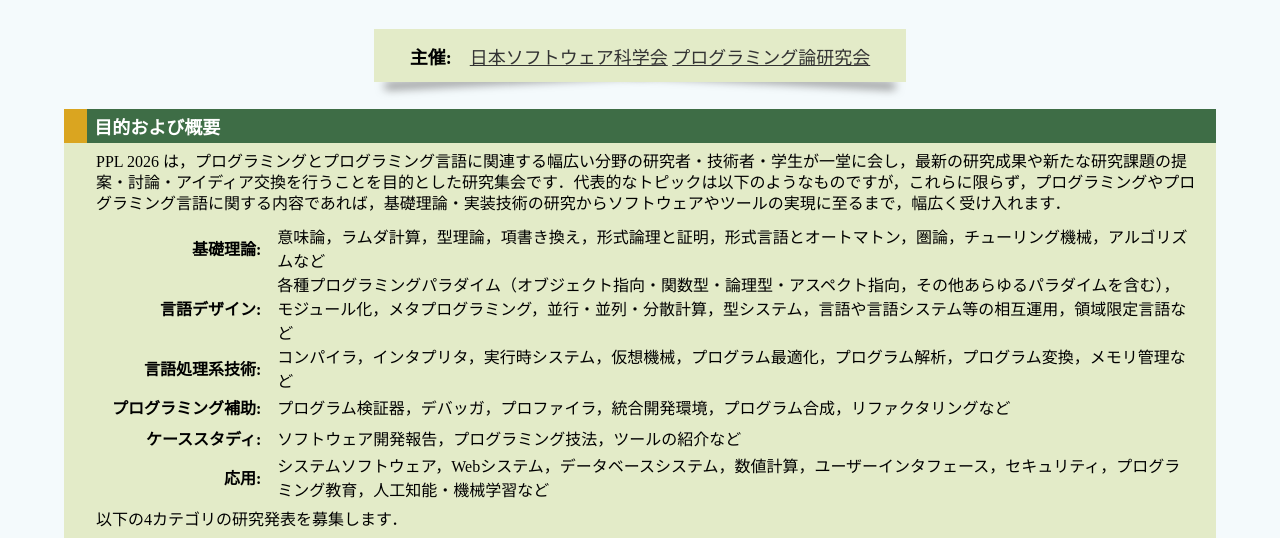
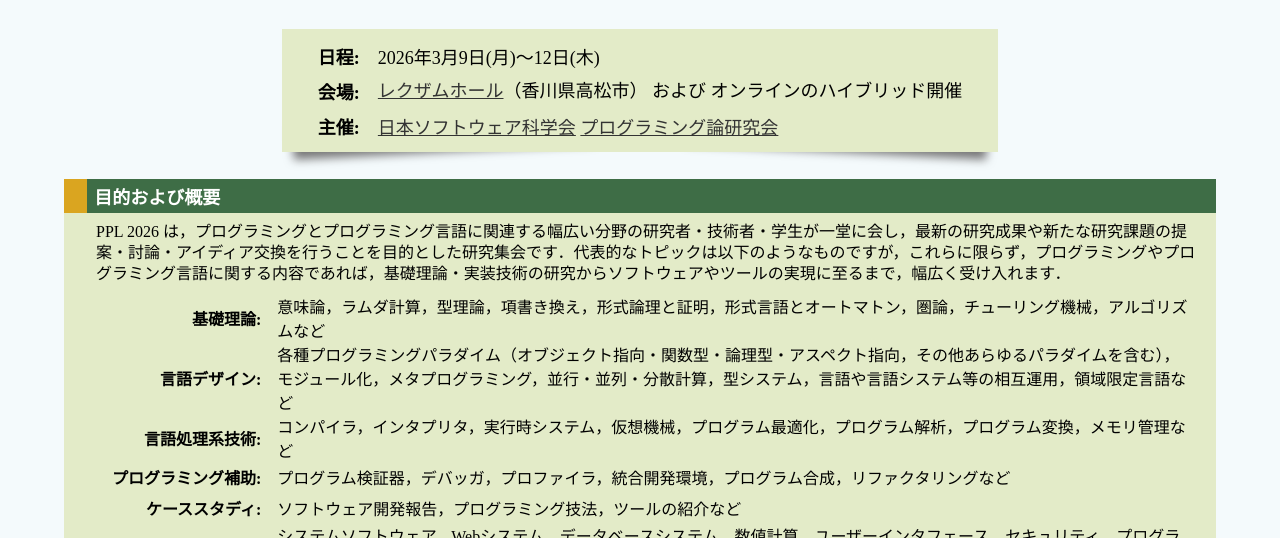
Before and after one commit to khasimt/ppl26-web, an Eleventy site: page src/index.html in a window 1280 px wide. Shown: the part 178-716 px from the top of the page. Built offline with nearby package versions, Linux system fonts and the light colour scheme; Eleventy itself is replaced by a stand-in of ours; files that its build step writes are made by us from their sources.

Commit message:
add dates and venue info

```diff
--- a/src/index.html
+++ b/src/index.html
@@ -23,26 +23,24 @@
   <table class="board shadow">
     <tbody>
       <tr>
+        <th>日程:</th>
+        <td>
+            2026年3月9日(月)〜12日(木)</br>
+        </td>
+      </tr>
+      <tr>
+        <th>会場:</th>
+        <td style="line-height:100%;"><a href="https://kenminhall.com/">レクザムホール</a>（香川県高松市）
+          および オンラインのハイブリッド開催<br/>
+        </td>
+      </tr>
+      <tr>
         <th>主催:</th>
         <td>
           <a href="http://www.jssst.or.jp/">日本ソフトウェア科学会</a>
           <a href="http://ppl.jssst.or.jp/">プログラミング論研究会</a>
         </td>
       </tr>
-<!--      <tr>
-        <th>日程:</th>
-        <td>
-            2026年3月??日(?) ??:?? ? ??日(?) ??:??</br>
-        </td>
-      </tr>
-      <tr>
-        <th>会場:</th>
-        <td style="line-height:100%;"><a href="https://">？？？</a>
-          および オンラインのハイブリッド開催<br/>
-        </td>
--->
-      </tr>
-
 
     </tbody>
   </table>
@@ -184,7 +182,7 @@
   </table>
   </div>
 
-<!--  {comment: PPL2025のスポンサー一覧}
+<!--  {comment: 昨年度PPL2025のスポンサー一覧}
   <h2 id="sponsors">PPL 2025 スポンサー</h2>
   <div class="section">
     <div class="cf">
```
